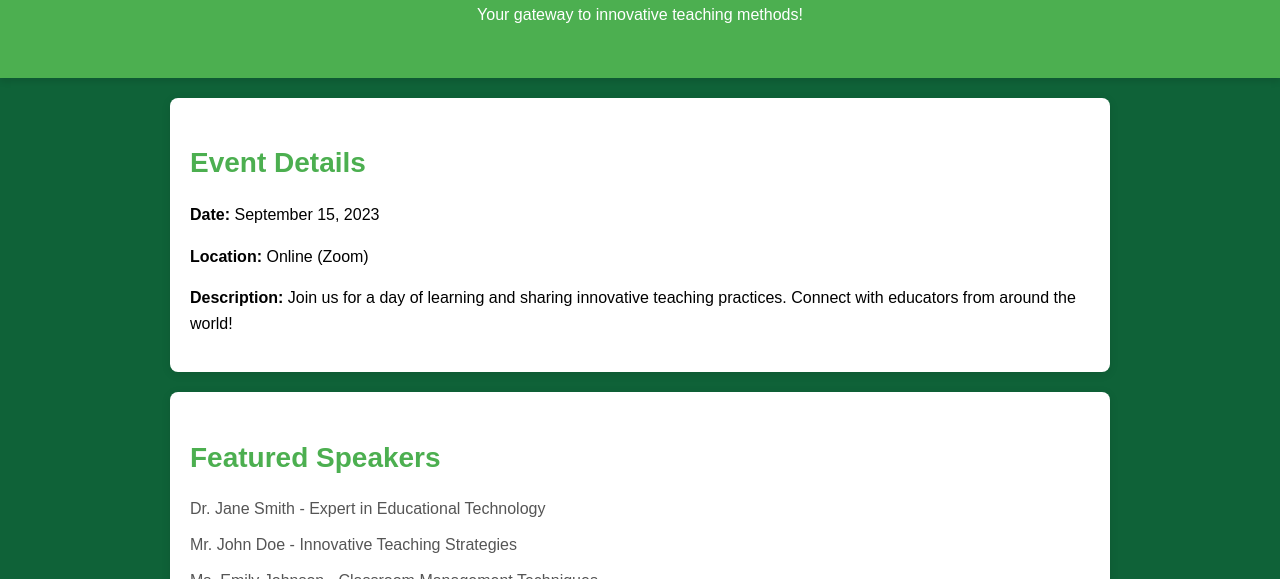
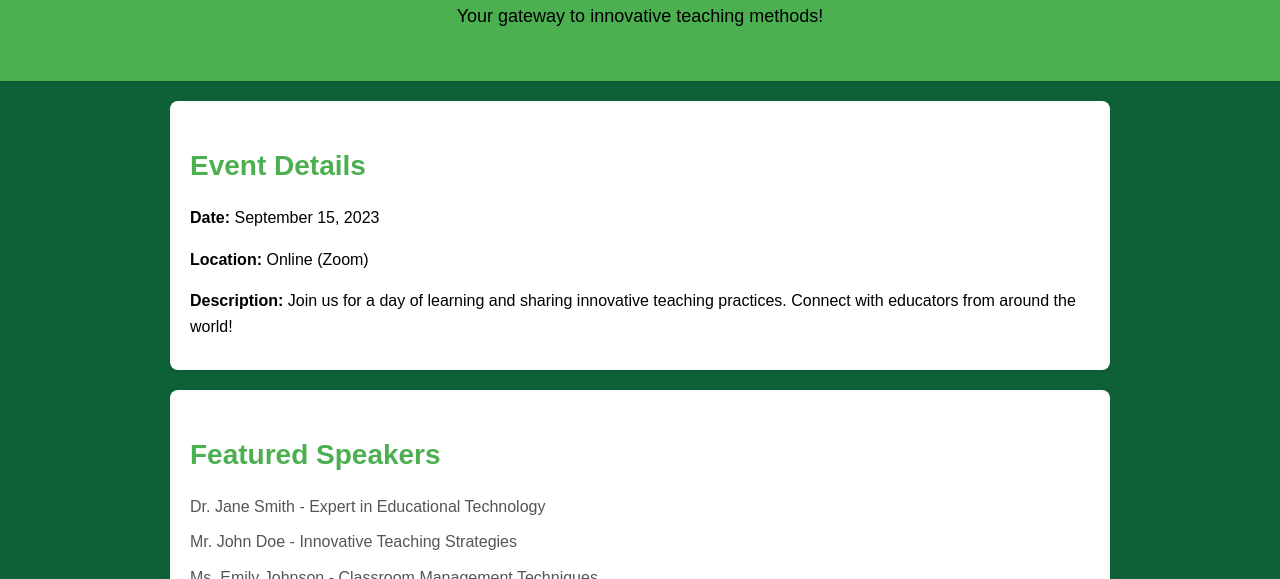
Before and after one commit to BharathSJ3026/TechFestEvent, a plain HTML site: page index.html in a window 1280 px wide. Shown: the part 553-1132 px from the top of the page. Drawn offline with Linux system fonts and the light colour scheme; a script that the page names is missing.

Commit message:
Add files via upload

```diff
--- a/styles.css
+++ b/styles.css
@@ -124,13 +124,10 @@ h2 {
     margin-bottom: 15px;
 }
 
-header p {
+p {
     font-size: 16px;
-    color: white;
+    color: black;
     margin-bottom: 10px;
-}
-section .event-details p {
-    color: black;
 }
 
 ul {
```
